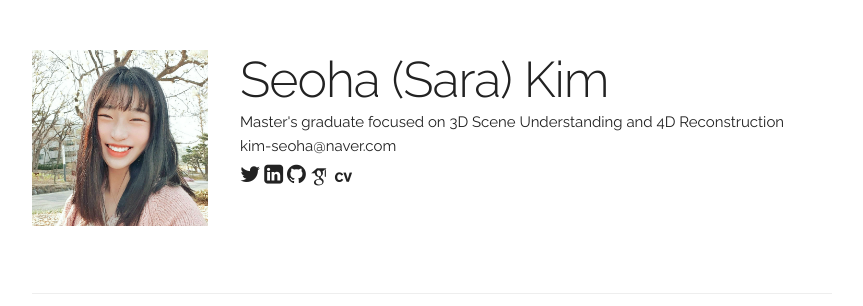
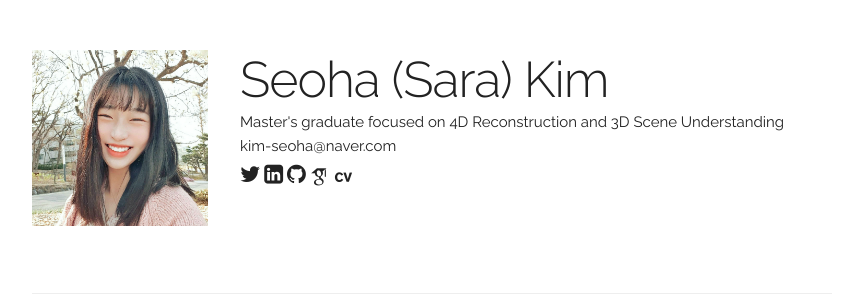
Before and after one commit to seoha-kim/seoha-kim.github.io, a Jekyll site: the page built from index.html, in a window 1280 px wide and 900 px high. Shown: the top 306 px of the window, without its empty margins (208-1071 px from the left). Built offline with Jekyll 4.4.1, drawn with Linux system fonts in a browser that asks for light colours; some web fonts are replaced.

```diff
--- a/_data/main_info.yaml
+++ b/_data/main_info.yaml
@@ -1,5 +1,5 @@
 name: "Seoha (Sara) Kim"
-title: "Master's graduate focused on 3D Scene Understanding and 4D Reconstruction"
+title: "Master's graduate focused on 4D Reconstruction and 3D Scene Understanding"
 email: "kim-seoha@naver.com"
 profile_pic: "/assets/profile-pics/seoha.jpg"
 linkedin: "https://www.linkedin.com/in/kseoha7"
```
